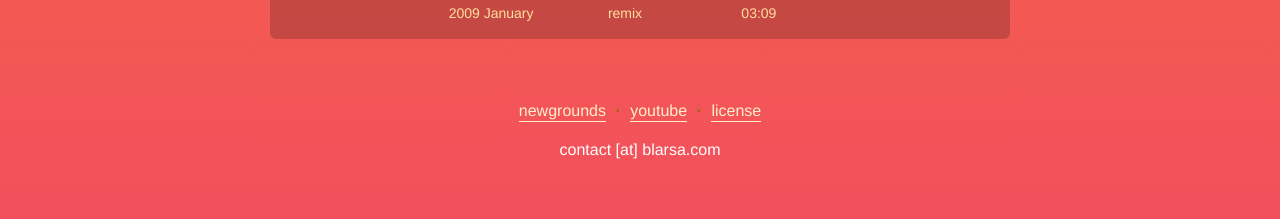
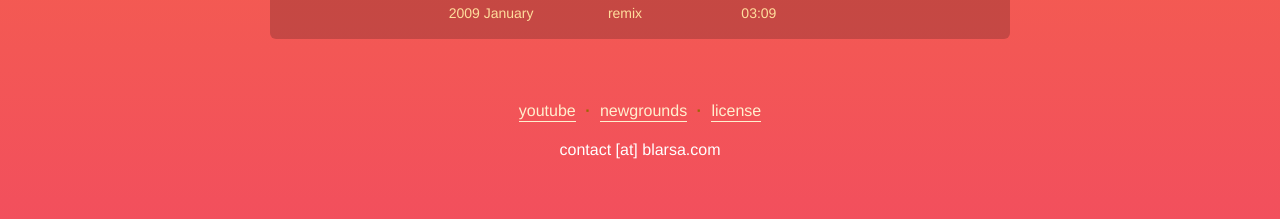
Before and after one commit to blarsa/blarsa.github.io, a Jekyll site: the page built from index.html, in a window 1280 px wide. Shown: the part 2064-2283 px from the top of the page. Built offline with Jekyll 4.4.1, drawn with Linux system fonts in a browser that asks for light colours.

Commit message:
Rearrange footer links to look more balanced

```diff
--- a/_includes/footer.html
+++ b/_includes/footer.html
@@ -2,9 +2,9 @@
 
   <div class="wrapper">
 
+    <a href="{{ site.youtube }}">youtube</a>
+      <span class="link-spacer">&middot;</span>
     <a href="{{ site.newgrounds }}">newgrounds</a>
-      <span class="link-spacer">&middot;</span>
-    <a href="{{ site.youtube }}">youtube</a>
       <span class="link-spacer">&middot;</span>
     <a href="{{ site.license }}">license</a>
     <span class="span-block contact">{{ site.email }}</span>
```
